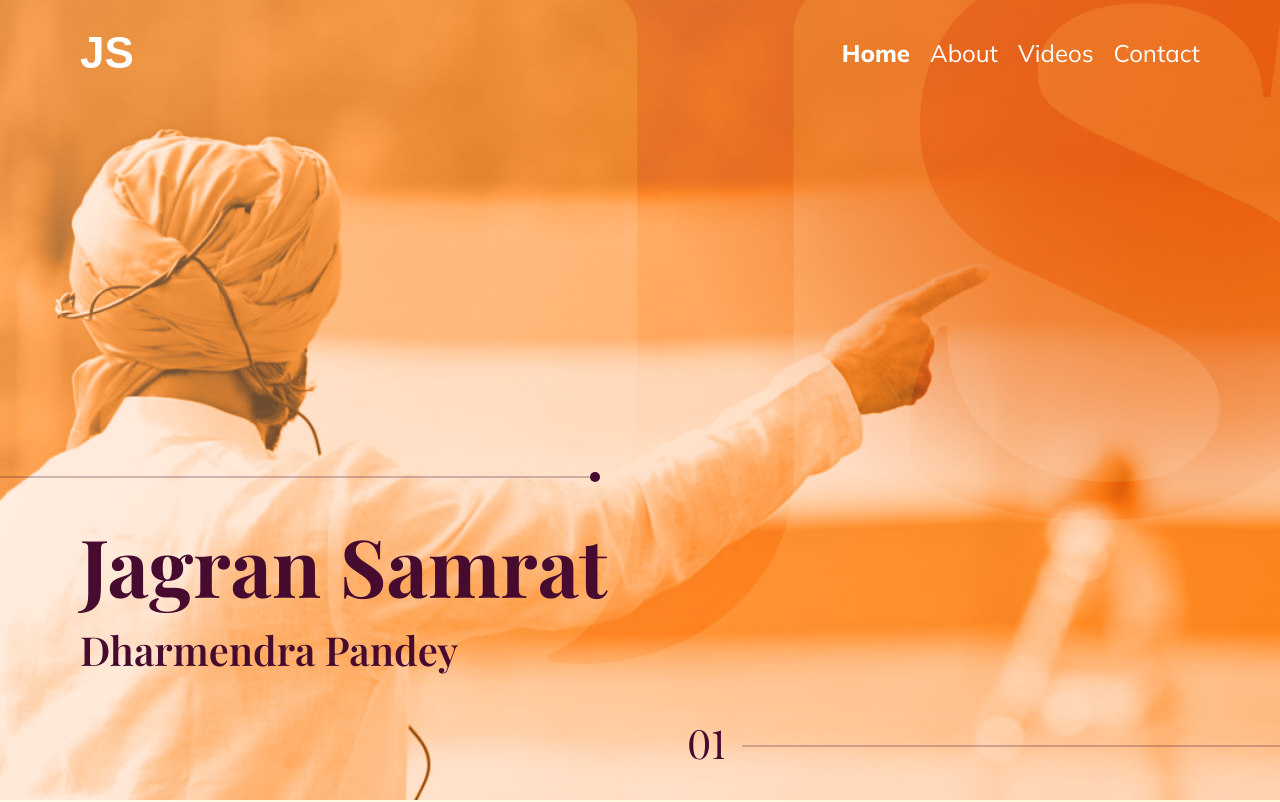
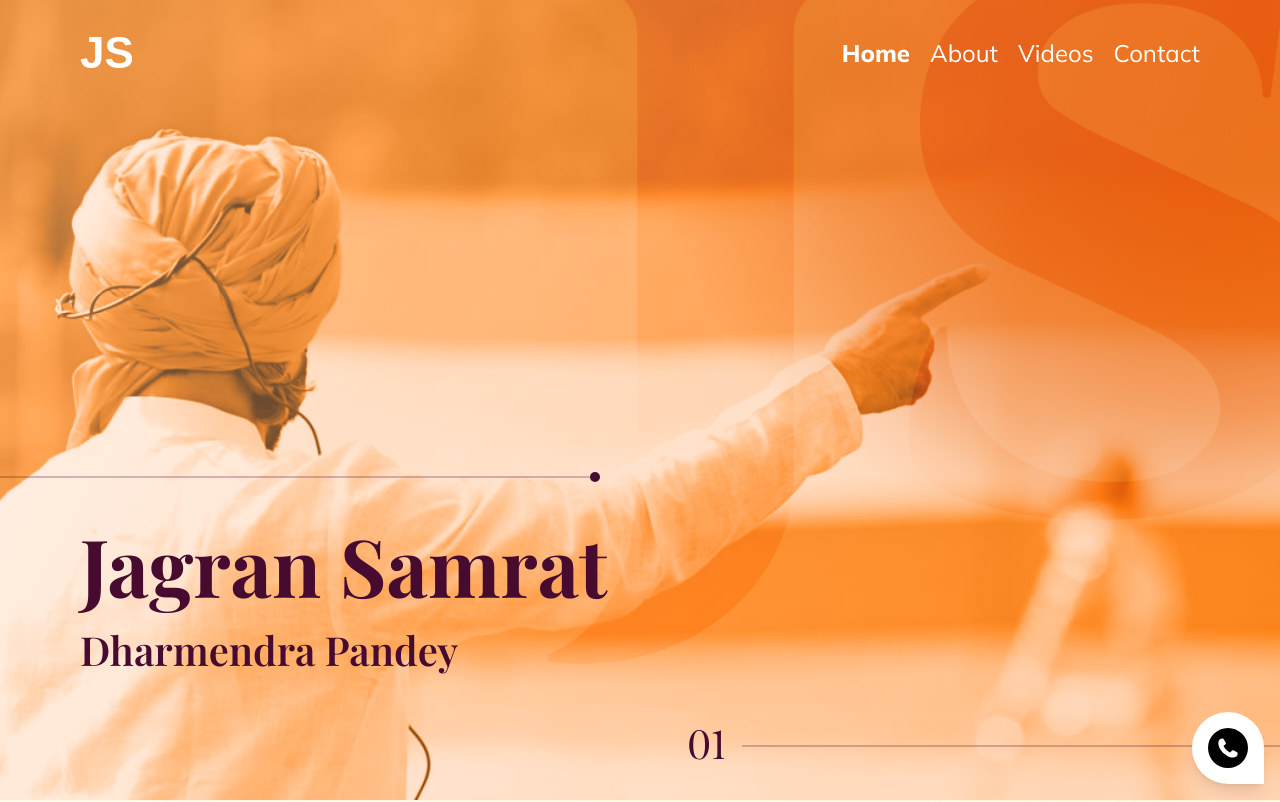
Before and after one commit to ShivanshuAtGit/js-lp, a Next.js app: page / in a window 1280 px wide. Shown: the top 802 px of the page. Built offline with nearby package versions, Linux system fonts and the light colour scheme; no server answers; a web font is replaced by a local one.

Commit message:
feat: contact button

```diff
--- a/src/app/page.tsx
+++ b/src/app/page.tsx
@@ -9,7 +9,7 @@ import VideosSection from '@/containers/VideosSection';
 import ContactSection from '@/containers/ContactSection';
 import LineDraw from '@/components/DrawLineComponent';
 import SocialIcons from '@/components/SocialIcons';
-import DrawNumber from '@/components/DrawNumber';
+import ContactButtons from '@/components/ContactButtons';
 import Head from 'next/head';
 
 export default function Home() {
@@ -31,6 +31,7 @@ export default function Home() {
             <LineDraw renderOn="mWeb" />
             <ContactSection />
             <SocialIcons />
+            <ContactButtons />
           </div>
         </section>
       </main>
--- /dev/null
+++ b/src/components/ContactButtons/index.tsx
@@ -0,0 +1,19 @@
+import React from 'react';
+import Image from 'next/image';
+import phoneIcon from '@/Assets/Images/Icons/Social/phone.svg';
+
+const ContactButtons = () => {
+  return (
+    <a
+      href="tel:+917897217118"
+      className="fixed bottom-4 right-4 bg-white p-4 rounded-full rounded-br-3xl shadow-lg hover:bg-gray-100 transition-colors duration-200 flex items-center justify-center"
+      aria-label="Call us"
+    >
+      <div className="h-10 w-10 text-green-500">
+        <Image alt="phone" src={phoneIcon} />
+      </div>
+    </a>
+  );
+};
+
+export default ContactButtons;
```
Also changed, not shown: src/Assets/Images/Icons/Social/phone.svg (added).
